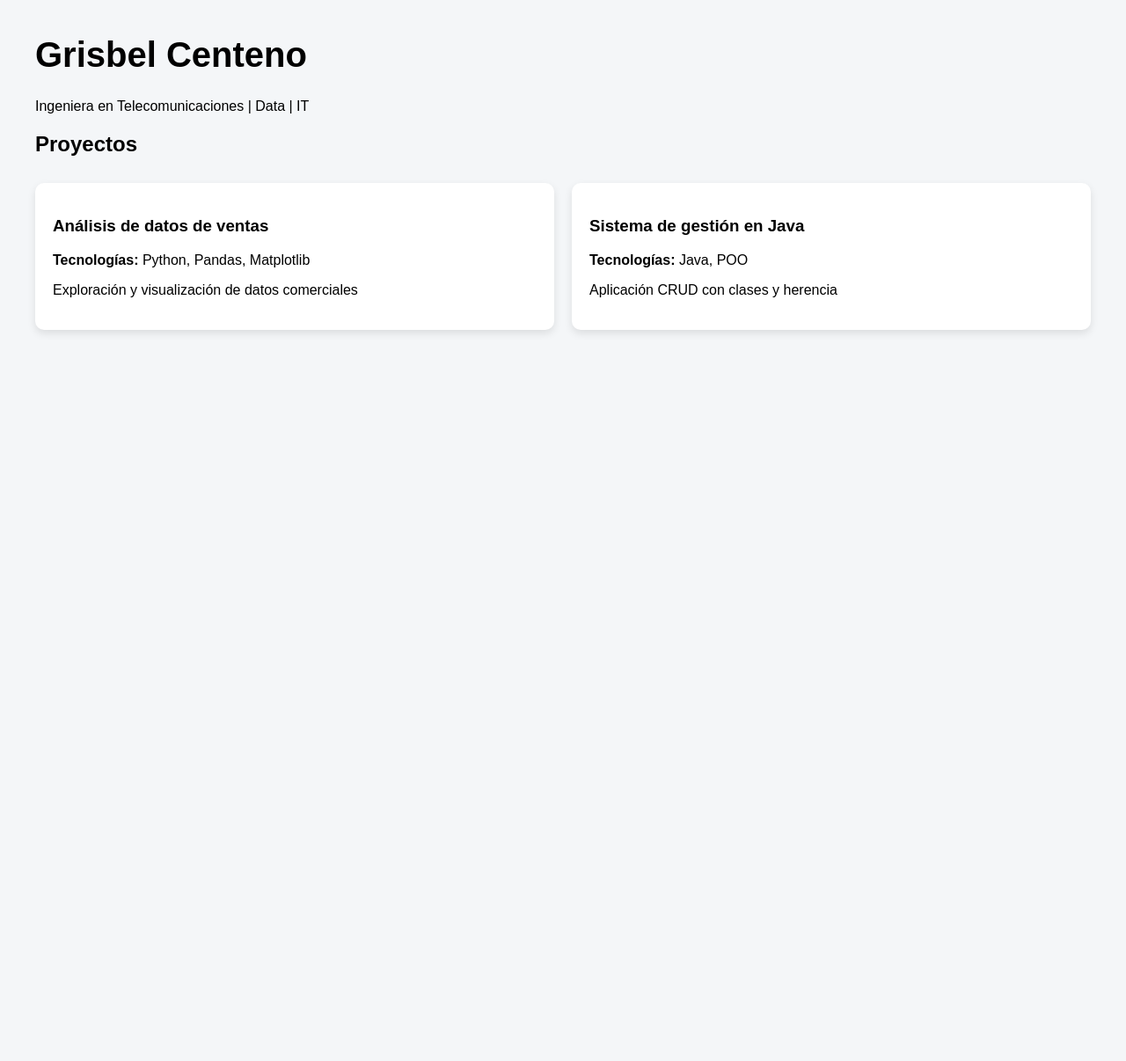
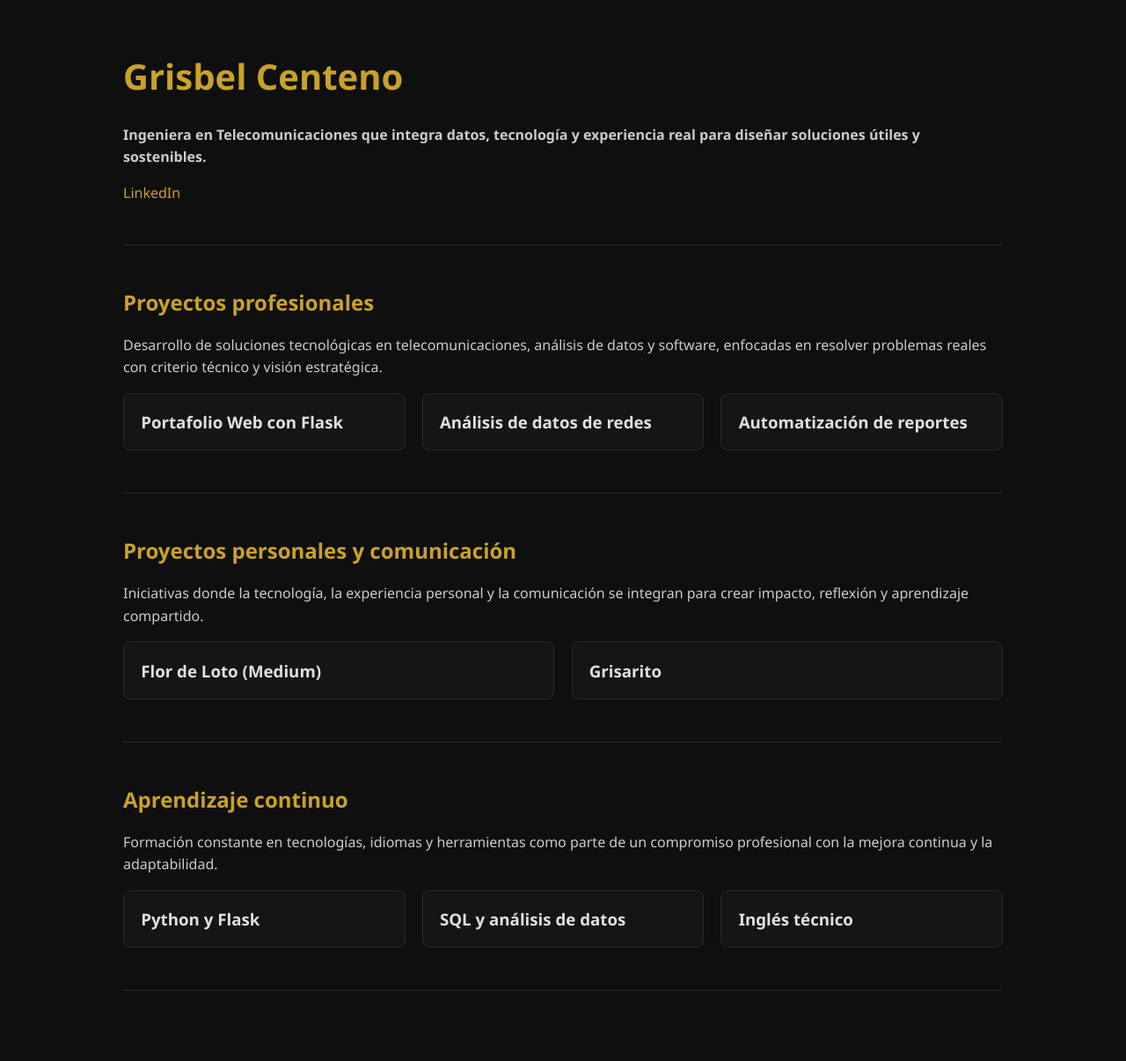
Before and after one commit to Grisbeldcr/portafolio, a Flask app: page / in a window 1280 px wide. Shown: the whole page at 88% size. Before the commit the page ends 379 px from the top, so only its background shows below. Run offline with Flask 3, Linux system fonts and the light colour scheme.

Commit message:
Primer release del portafolio web

```diff
--- /dev/null
+++ b/Static/css/style.css
@@ -0,0 +1,68 @@
+body {
+    font-family: 'Segoe UI', Arial, sans-serif;
+    background-color: #0f0f0f;
+    color: #e0e0e0;
+    max-width: 1000px;
+    margin: auto;
+    padding: 2rem;
+}
+
+h1 {
+    color: #c9a227;
+    font-size: 2.5rem;
+}
+
+h2 {
+    color: #c9a227;
+    margin-top: 2rem;
+}
+
+h3 {
+    margin: 0;
+}
+
+p {
+    line-height: 1.6;
+    color: #cccccc;
+}
+
+.cards {
+    display: grid;
+    grid-template-columns: repeat(auto-fit, minmax(240px, 1fr));
+    gap: 1.2rem;
+    margin-top: 1rem;
+}
+
+.card {
+    background-color: #151515;
+    border: 1px solid #2a2a2a;
+    padding: 1.2rem;
+    text-decoration: none;
+    color: #e0e0e0;
+    border-radius: 8px;
+    transition: all 0.25s ease;
+}
+
+.card:hover {
+    border-color: #c9a227;
+    transform: translateY(-4px);
+}
+
+hr {
+    border: none;
+    border-top: 1px solid #2a2a2a;
+    margin: 3rem 0;
+}
+.redes {
+    margin-top: 12px;
+}
+
+.red-link {
+    color: #c9a227;
+    text-decoration: none;
+    font-weight: 500;
+}
+
+.red-link:hover {
+    text-decoration: underline;
+}
--- a/app.py
+++ b/app.py
@@ -1,22 +1,80 @@
+from flask import Flask, render_template
+
+app = Flask(__name__)
 from flask import Flask, render_template
 
 app = Flask(__name__)
 
+bloques = {
+    "profesionales": {
+        "titulo": "Proyectos profesionales",
+        "descripcion": "Desarrollo de soluciones tecnológicas en telecomunicaciones, análisis de datos y software, enfocadas en resolver problemas reales con criterio técnico y visión estratégica.",
+        "proyectos": [
+            {"nombre": "Portafolio Web con Flask", "slug": "portafolio-flask"},
+            {"nombre": "Análisis de datos de redes", "slug": "analisis-redes"},
+            {"nombre": "Automatización de reportes", "slug": "automatizacion-reportes"}
+        ]
+    },
+    "personales": {
+        "titulo": "Proyectos personales y comunicación",
+        "descripcion": "Iniciativas donde la tecnología, la experiencia personal y la comunicación se integran para crear impacto, reflexión y aprendizaje compartido.",
+        "proyectos": [
+            {"nombre": "Flor de Loto (Medium)", "slug": "flor-de-loto"},
+            {"nombre": "Grisarito", "slug": "grisarito"}
+        ]
+    },
+    "aprendizaje": {
+        "titulo": "Aprendizaje continuo",
+        "descripcion": "Formación constante en tecnologías, idiomas y herramientas como parte de un compromiso profesional con la mejora continua y la adaptabilidad.",
+        "proyectos": [
+            {"nombre": "Python y Flask", "slug": "python-flask"},
+            {"nombre": "SQL y análisis de datos", "slug": "sql-datos"},
+            {"nombre": "Inglés técnico", "slug": "ingles-tecnico"}
+        ]
+    }
+}
+
+proyectos_detalle = {
+    "portafolio-flask": {
+        "titulo": "Portafolio Web con Flask",
+        "contexto": "Necesidad de centralizar mi experiencia técnica, proyectos y narrativa profesional en un solo espacio propio.",
+        "problema": "Los CV tradicionales no permiten mostrar procesos, decisiones técnicas ni evolución profesional.",
+        "solucion": "Diseñé y desarrollé un portafolio web utilizando Flask, HTML y CSS, estructurando los proyectos por categorías y rutas dinámicas.",
+        "impacto": "Obtuve un espacio escalable, personal y técnico que crece junto a mis habilidades.",
+        "tecnologias": ["Python", "Flask", "HTML", "CSS"],
+        "links": {
+            "Repositorio en GitHub": "https://github.com/Grisbeldcr/portafolio",
+            "Demo local": "http://127.0.0.1:5000"
+        }
+
+    },
+    "flor-de-loto": {
+        "titulo": "Flor de Loto",
+        "categoria": "Proyecto personal",
+        "contexto": "Flor de Loto nace como un espacio de escritura reflexiva para transformar experiencias personales profundas en aprendizaje compartido.",
+        "problema": "Muchas personas atraviesan duelo, migración o enfermedad en silencio, sin espacios seguros donde sentirse acompañadas.",
+        "solucion": "A través de textos breves y narrativas honestas, el proyecto ofrece palabras que acompañan, validan y generan conexión.",
+        "impacto": "Desarrollé una voz narrativa propia, disciplina creativa y la capacidad de comunicar experiencias complejas con claridad y sensibilidad.",
+        "tecnologias": ["Medium", "Narrativa personal", "Comunicación escrita"],
+        "links": {
+            "Medium": "https://medium.com/@grisbelc",
+            "Instagram": "https://instagram.com/flor_de_loto312"
+        }
+    }
+}
+
+
 @app.route("/")
-def home():
-    projects = [
-        {
-            "title": "Análisis de datos de ventas",
-            "tech": "Python, Pandas, Matplotlib",
-            "description": "Exploración y visualización de datos comerciales"
-        },
-        {
-            "title": "Sistema de gestión en Java",
-            "tech": "Java, POO",
-            "description": "Aplicación CRUD con clases y herencia"
-        }
-    ]
-    return render_template("index.html", projects=projects)
+def index():
+    return render_template("index.html", bloques=bloques)
+
+@app.route("/proyecto/<slug>")
+def proyecto(slug):
+    proyecto = proyectos_detalle.get(slug)
+    if not proyecto:
+        return "Proyecto no encontrado", 404
+    return render_template("proyecto.html", proyecto=proyecto)
+
 
 if __name__ == "__main__":
     app.run(debug=True)
--- a/static/style.css
+++ /dev/null
@@ -1,23 +0,0 @@
-body {
-    font-family: Arial, sans-serif;
-    margin: 40px;
-    background-color: #f4f6f8;
-}
-
-h1 {
-    font-size: 2.5em;
-}
-
-.projects {
-    display: grid;
-    grid-template-columns: repeat(auto-fit, minmax(300px, 1fr));
-    gap: 20px;
-    margin-top: 30px;
-}
-
-.card {
-    background: white;
-    padding: 20px;
-    border-radius: 10px;
-    box-shadow: 0 4px 10px rgba(0,0,0,0.1);
-}
--- a/templates/index.html
+++ b/templates/index.html
@@ -2,22 +2,35 @@
 <html lang="es">
 <head>
     <meta charset="UTF-8">
-    <title>Grisbel Centeno | Portfolio</title>
-    <link rel="stylesheet" href="/static/style.css">
+    <title>Grisbel Centeno | Portafolio</title>
+    <link rel="stylesheet" href="{{ url_for('static', filename='css/style.css') }}">
 </head>
 <body>
-    <h1>Grisbel Centeno</h1>
-    <p>Ingeniera en Telecomunicaciones | Data | IT</p>
+
+<h1>Grisbel Centeno</h1>
+<p><strong>Ingeniera en Telecomunicaciones que integra datos, tecnología y experiencia real para diseñar soluciones útiles y sostenibles.</strong></p>
+<div class="redes">
+  <a href="https://www.linkedin.com/in/grisbel-centeno/" target="_blank" class="red-link">
+    LinkedIn
+  </a>
+</div>
+
+<hr>
+{% for key, bloque in bloques.items() %}
+<section>
+    <h2>{{ bloque.titulo }}</h2>
+    <p>{{ bloque.descripcion }}</p>
+
+    <div class="cards">
+        {% for proyecto in bloque.proyectos %}
+            <a href="/proyecto/{{ proyecto.slug }}" class="card">
+                <h3>{{ proyecto.nombre }}</h3>
+            </a>
+        {% endfor %}
+    </div>
+</section>
+<hr>
+{% endfor %}
+
 </body>
-<h2>Proyectos</h2>
-
-<div class="projects">
-{% for project in projects %}
-  <div class="card">
-    <h3>{{ project.title }}</h3>
-    <p><b>Tecnologías:</b> {{ project.tech }}</p>
-    <p>{{ project.description }}</p>
-  </div>
-{% endfor %}
-</div>
 </html>
```
Also changed, not shown: Static/css.css (added, +23 -0 lines), templates/category.html (added, +24 -0 lines), templates/proyecto.html (added, +44 -0 lines), 1 other file.
